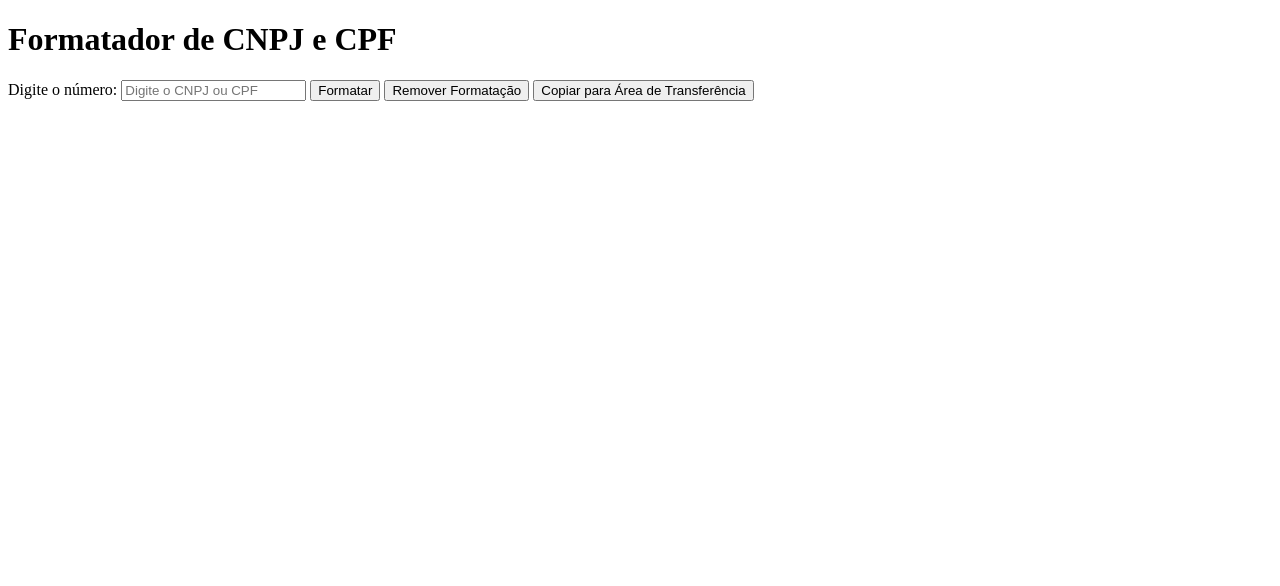
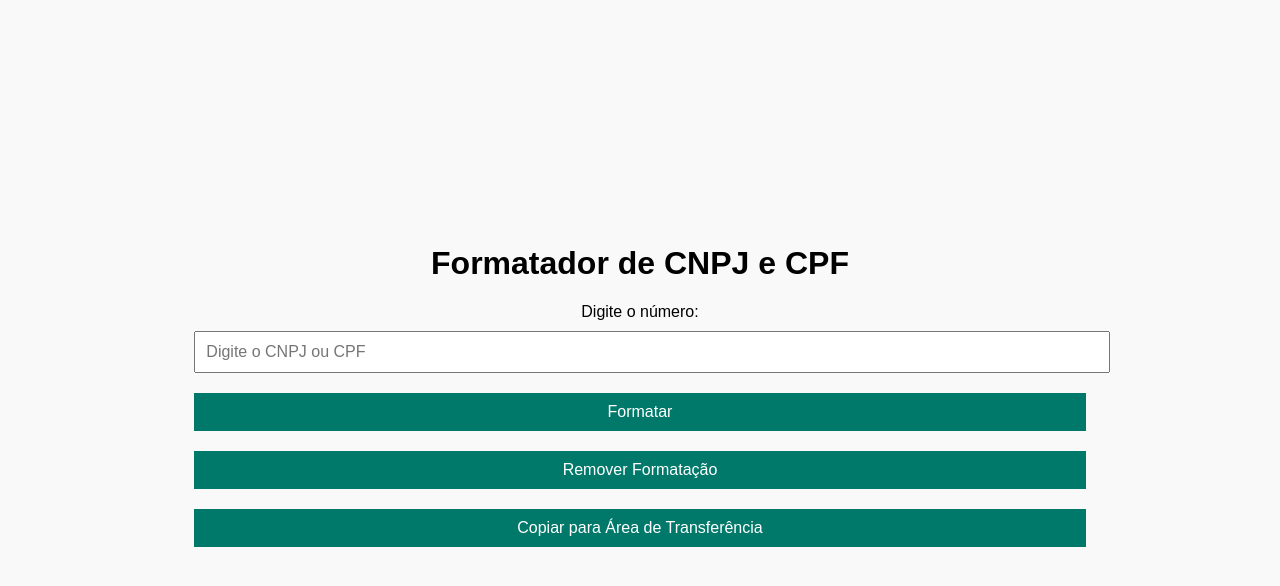
Before and after one commit to tiagorodrisz/cnpj_format, a plain HTML site: page index.html in a window 1280 px wide. Drawn offline with Linux system fonts and the light colour scheme.

Commit message:
Update index.html

```diff
--- a/index.html
+++ b/index.html
@@ -5,12 +5,23 @@
     <meta name="viewport" content="width=device-width, initial-scale=1.0">
     <title>Formatador de CNPJ e CPF</title>
     <style>
-        body10px 0;
+        body {
+            font-family: Arial, sans-serif;
+            display: flex;
+            justify-content: center;
+            align-items: center;
+            height: 100vh;
+            margin: 0;
+            background-color: #f9f9f9;
+        }
+        .container {
+            text-align: center;
+        }
+        input, button {
+            margin: 10px 0;
             padding: 10px;
             font-size: 16px;
             width: 100%;
-            border: 1px solid #ccc;
-            border-radius: 5px;
         }
         button {
             background-color: #00796b;
```
